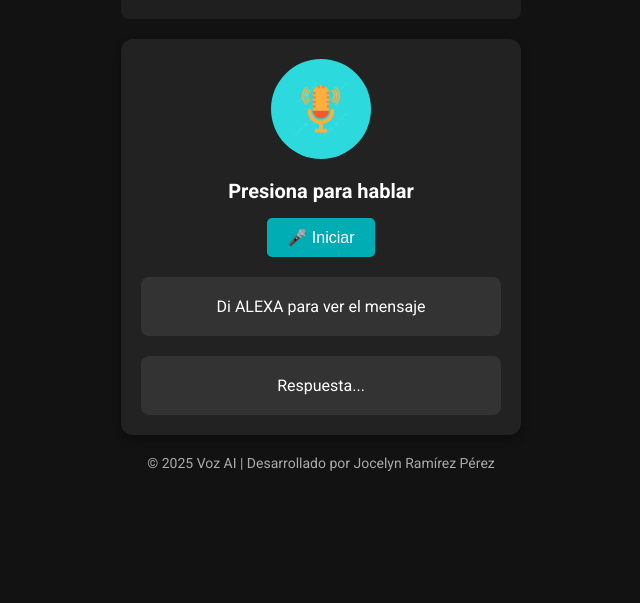
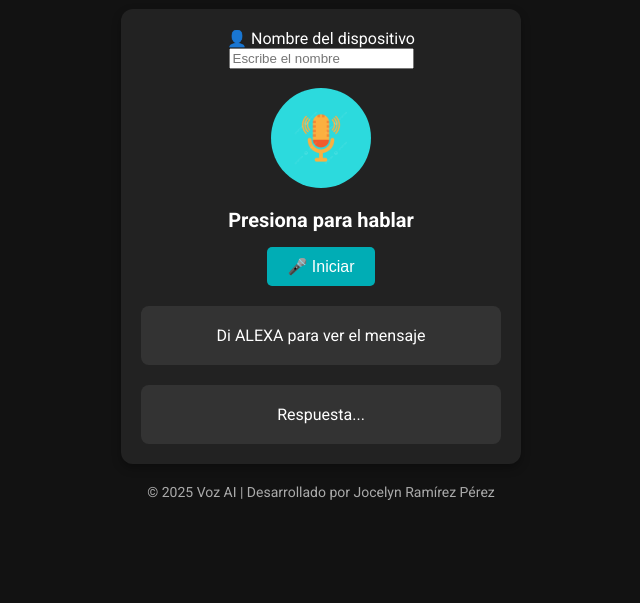
Before and after one commit to Jocelyn-Rmz/deteccion-con-orden, a plain HTML site: page index.html in a window 1280 px wide. Shown: the part 197-800 px from the top of the page, without its empty margins (319-959 px from the left). Drawn offline with Linux system fonts and the light colour scheme.

Commit message:
Update index.html

```diff
--- a/index.html
+++ b/index.html
@@ -13,12 +13,28 @@
             <h1>Voz AI</h1>
         </nav>
         <section class="content">
+
+
             <div class="voice-card">
+
+                 <div class="input-container">
+  <label for="userName" class="input-label">👤 Nombre del dispositivo</label><br>
+  <input type="text" id="userName" class="input-field" placeholder="Escribe el nombre">
+</div>
+<br>
                 <div class="circle">
                     <img src="assets/img/Voz.png" alt="Micrófono">
                 </div>
+
+
+
+
                 <h2>Presiona para hablar</h2>
+
+
+
                 <button id="startBtn">🎤 Iniciar</button>
+
                 <div class="text-output">
                     <p id="outputText">Instrucción...</p>
 
```
